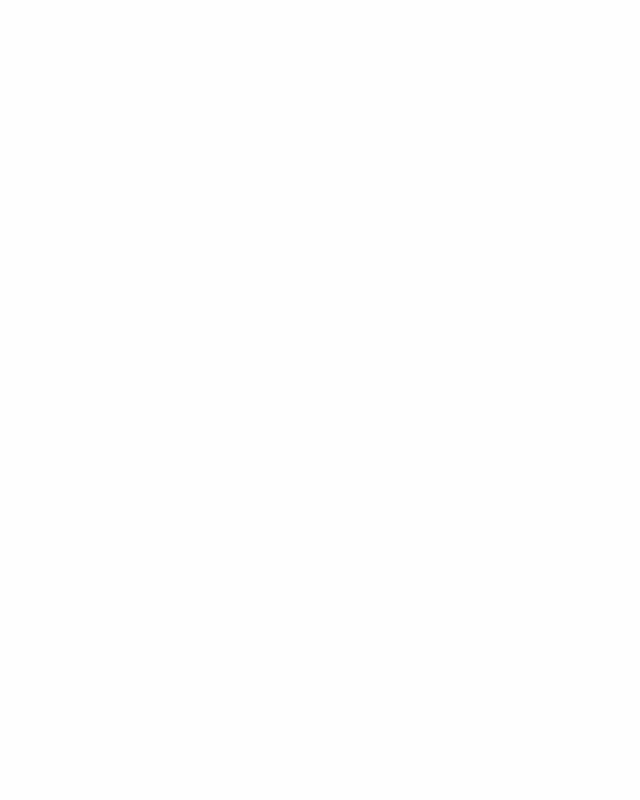
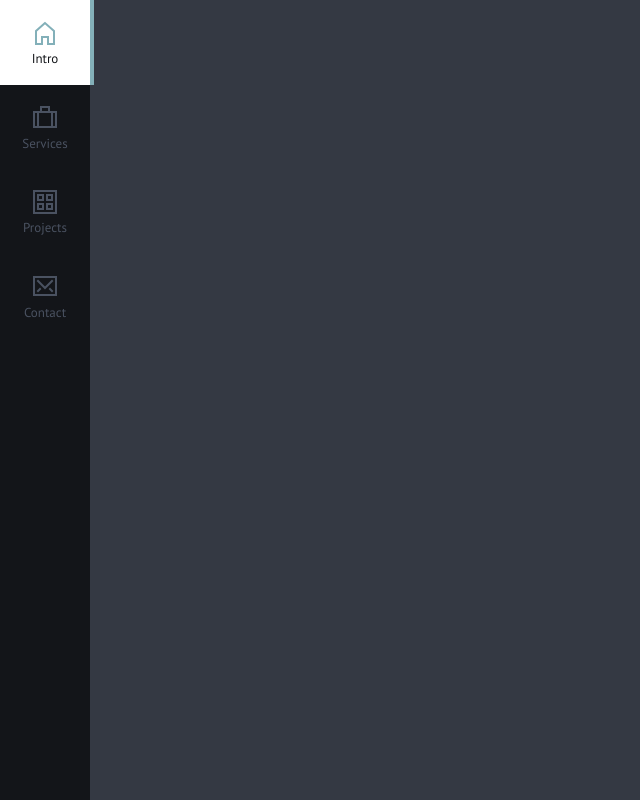
Before and after one commit to Elsis-Sitati/flex-designs, a plain HTML site: page foundation-6/index.html in a window 1280 px wide. Shown: the whole page, without its empty margins (0-640 px from the left). Drawn offline with Linux system fonts and the light colour scheme.

Commit message:
added a nav

```diff
--- a/foundation-6/index.html
+++ b/foundation-6/index.html
@@ -5,14 +5,77 @@
     <meta charset="utf-8" />
     <meta http-equiv="x-ua-compatible" content="ie=edge">
     <meta name="viewport" content="width=device-width, initial-scale=1.0" />
-    <title>Foundation | Welcome</title>
+    <title>Flex designs</title>
     <link rel="stylesheet" href="css/foundation.css" />
     <link rel="stylesheet" href="css/app.css" />
+    <link href='http://fonts.googleapis.com/css?family=PT+Sans:400,700' rel='stylesheet' type='text/css'>
+    <link rel="stylesheet" href="css/reset.css">
+    <link rel="stylesheet" href="css/style.css">
 </head>
 
 <body>
+    <div class="row expanded" id="nav">
+        <nav class="cd-side-navigation">
+            <ul>
+                <li>
+                    <a href="#0" class="selected" data-menu="index">
+                        <svg class="nc-icon outline" xmlns="http://www.w3.org/2000/svg" xmlns:xlink="http://www.w3.org/1999/xlink" x="0px" y="0px" width="24px" height="24px" viewBox="0 0 24 24">
+                            <g transform="translate(0, 0)">
+                                <polygon fill="none" stroke="#4a5261" stroke-width="2" stroke-linecap="square" stroke-miterlimit="10" points="12,2 3,10 3,23 9,23 9,16 15,16 15,23 21,23 21,10 " stroke-linejoin="miter"></polygon>
+                            </g>
+                        </svg>
+                        Intro
+                    </a>
+                </li>
 
+                <li>
+                    <a href="#0" data-menu="services">
+                        <svg class="nc-icon outline" xmlns="http://www.w3.org/2000/svg" xmlns:xlink="http://www.w3.org/1999/xlink" x="0px" y="0px" width="24px" height="24px" viewBox="0 0 24 24">
+                            <g transform="translate(0, 0)">
+                                <polyline data-color="color-2" fill="none" stroke="#4a5261" stroke-width="2" stroke-linecap="square" stroke-miterlimit="10" points=" 16,7 16,2 8,2 8,7 " stroke-linejoin="miter"></polyline>
+                                <rect x="1" y="7" fill="none" stroke="#4a5261" stroke-width="2" stroke-linecap="square" stroke-miterlimit="10" width="22" height="15" stroke-linejoin="miter"></rect>
+                                <line fill="none" stroke="#4a5261" stroke-width="2" stroke-linecap="square" stroke-miterlimit="10" x1="5" y1="7" x2="5" y2="22" stroke-linejoin="miter"></line>
+                                <line fill="none" stroke="#4a5261" stroke-width="2" stroke-linecap="square" stroke-miterlimit="10" x1="19" y1="7" x2="19" y2="22" stroke-linejoin="miter"></line>
+                            </g>
+                        </svg>
+                        Services
+                    </a>
+                </li>
 
+                <li>
+                    <a href="#0" data-menu="projects">
+                        <svg class="nc-icon outline" xmlns="http://www.w3.org/2000/svg" xmlns:xlink="http://www.w3.org/1999/xlink" x="0px" y="0px" width="24px" height="24px" viewBox="0 0 24 24">
+                            <g transform="translate(0, 0)">
+                                <rect x="1" y="1" fill="none" stroke="#4a5261" stroke-width="2" stroke-linecap="square" stroke-miterlimit="10" width="22" height="22" stroke-linejoin="miter"></rect>
+                                <rect data-color="color-2" x="5" y="5" fill="none" stroke="#4a5261" stroke-width="2" stroke-linecap="square" stroke-miterlimit="10" width="5" height="5" stroke-linejoin="miter"></rect>
+                                <rect data-color="color-2" x="14" y="5" fill="none" stroke="#4a5261" stroke-width="2" stroke-linecap="square" stroke-miterlimit="10" width="5" height="5" stroke-linejoin="miter"></rect>
+                                <rect data-color="color-2" x="5" y="14" fill="none" stroke="#4a5261" stroke-width="2" stroke-linecap="square" stroke-miterlimit="10" width="5" height="5" stroke-linejoin="miter"></rect>
+                                <rect data-color="color-2" x="14" y="14" fill="none" stroke="#4a5261" stroke-width="2" stroke-linecap="square" stroke-miterlimit="10" width="5" height="5" stroke-linejoin="miter"></rect>
+                            </g>
+                        </svg>
+                        Projects
+                    </a>
+                </li>
+
+                <li>
+                    <a href="#0" data-menu="contact">
+                        <svg class="nc-icon outline" xmlns="http://www.w3.org/2000/svg" xmlns:xlink="http://www.w3.org/1999/xlink" x="0px" y="0px" width="24px" height="24px" viewBox="0 0 24 24">
+                            <g transform="translate(0, 0)">
+                                <polyline data-color="color-2" fill="none" stroke="#4a5261" stroke-width="2" stroke-linecap="square" stroke-miterlimit="10" points=" 19,7 12,14 5,7 " stroke-linejoin="miter"></polyline>
+                                <rect x="1" y="3" fill="none" stroke="#4a5261" stroke-width="2" stroke-linecap="square" stroke-miterlimit="10" width="22" height="18" stroke-linejoin="miter"></rect>
+                                <line data-color="color-2" fill="none" stroke="#4a5261" stroke-width="2" stroke-linecap="square" stroke-miterlimit="10" x1="7" y1="15" x2="5" y2="17" stroke-linejoin="miter"></line>
+                                <line data-color="color-2" fill="none" stroke="#4a5261" stroke-width="2" stroke-linecap="square" stroke-miterlimit="10" x1="17" y1="15" x2="19" y2="17" stroke-linejoin="miter"></line>
+                            </g>
+                        </svg>
+                        </svg>
+                        Contact
+                    </a>
+                </li>
+            </ul>
+        </nav>
+        <!-- .cd-side-navigation -->
+    </div>
+    <script src="js/modernizr.js"></script>
     <script src="js/vendor/jquery.min.js"></script>
     <script src="js/vendor/what-input.min.js"></script>
     <script src="js/foundation.min.js"></script>
```
